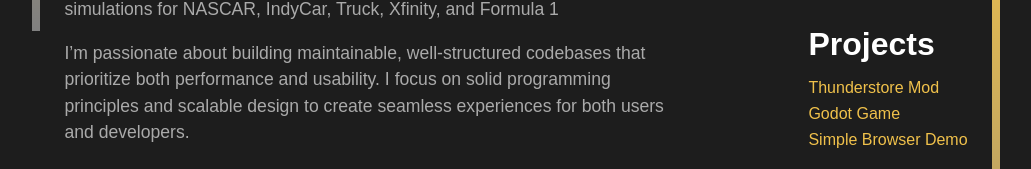
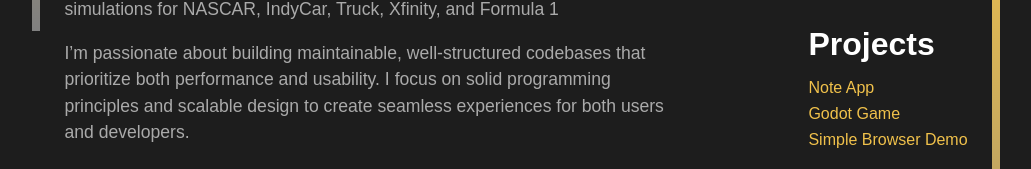
Before and after one commit to tyler-will-dev/Portfolio, a React (Create React App) app: page / in a window 1280 px wide. Shown: the part 415-584 px from the top of the page, without its empty margins (124-1155 px from the left). Built offline with nearby package versions, Linux system fonts and the light colour scheme.

Commit message:
Added my Typescript Note App to Projects

```diff
--- a/src/Components/BodyContent.js
+++ b/src/Components/BodyContent.js
@@ -20,7 +20,13 @@ function BodyContent() {
             <h2>Projects</h2>
             <ul>
               <li>
-                  <Link to="/ThunderstoreMod">Thunderstore Mod</Link>
+                <a
+                  href="https://JengaJones.github.io/NoteApp"
+                  target="_blank"
+                  rel="noopener noreferrer"
+                >
+                  Note App
+                </a>
               </li>
               <li>
                   <Link to="/GodotGame">Godot Game</Link>
--- a/src/Pages/ThunderstoreMod.js
+++ b/src/Pages/ThunderstoreMod.js
@@ -1,4 +1,4 @@
-import React, { useState } from 'react';
+import React from 'react';
 import { useNavigate } from 'react-router-dom';
 import Icon from '@mui/material/Icon';
 import CottageIcon from '@mui/icons-material/Cottage';
```
